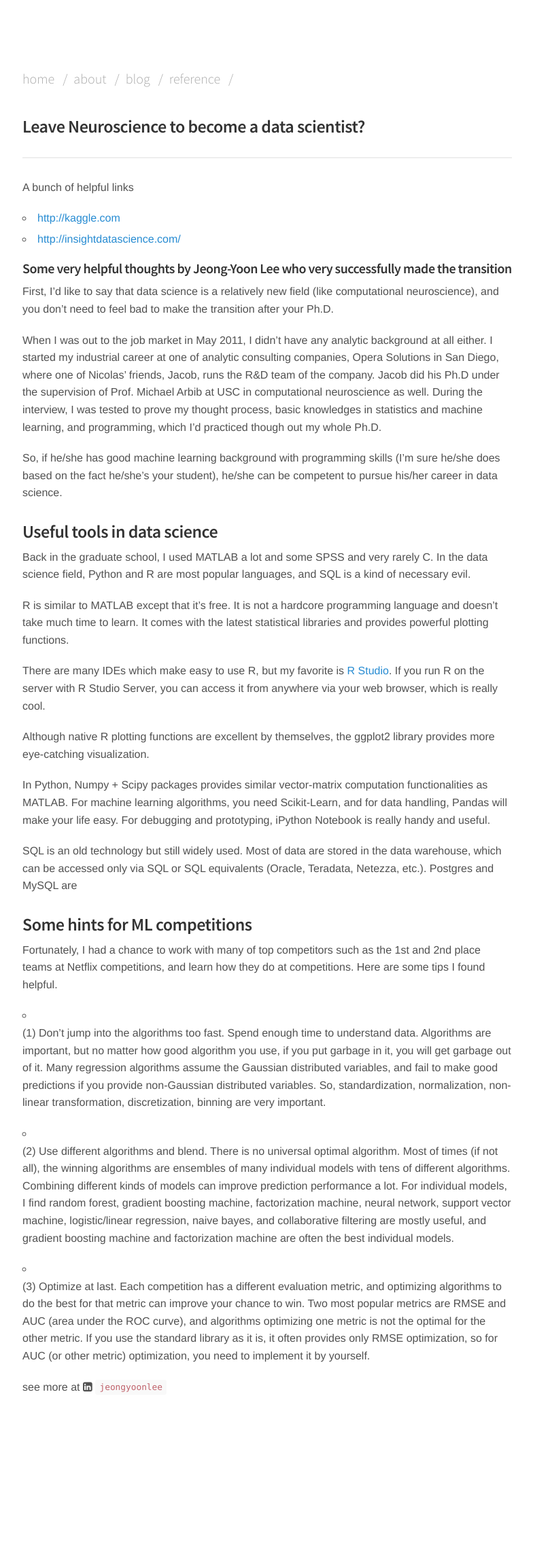
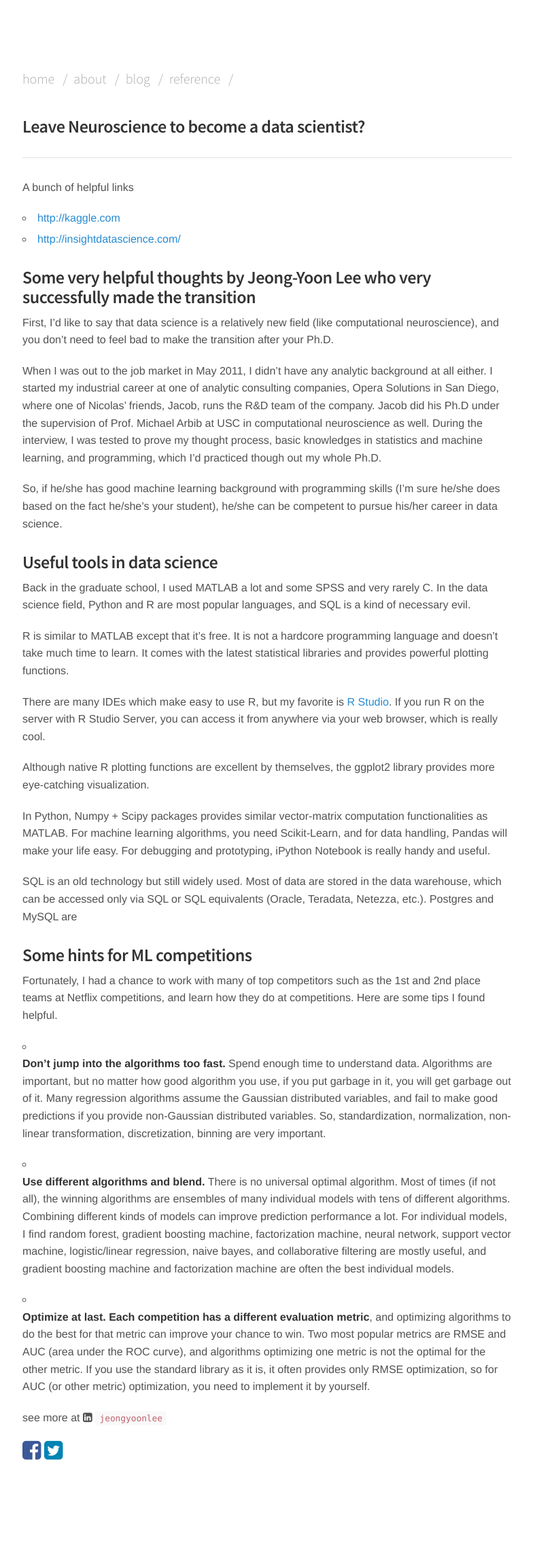
Before and after one commit to KordingLab/KordingLab.github.io, a Jekyll site: the page built from _posts/2016-01-05-leave-neuroscience.md, in a window 1280 px wide. Shown: the whole page at 68% size, without its empty margins (247-1031 px from the left). Built offline with Jekyll 4.4.1, drawn with Linux system fonts in a browser that asks for light colours; nearby versions of some CDN libraries; comment, search, counter and statistics services are not loaded; before the commit the page ends 2173 px from its top, so only the background shows below that.

Commit message:
Add social share button

```diff
--- /dev/null
+++ b/_includes/social-share.html
@@ -0,0 +1,4 @@
+<ul class="share-buttons">
+  <a style="color:#3b5998;" href="https://www.facebook.com/sharer/sharer.php?u={{ site.url }}{{ page.url }}" title="Share on Facebook" target="_blank"><i class="fa fa-facebook-square fa-2x"></i></a>
+  <a style="color:#0084b4;" href="https://twitter.com/intent/tweet?text={{ site.url }}{{ page.url }}" title="Share on Twitter" target="_blank"><i class="fa fa-twitter-square fa-2x"></i></a>
+</ul>
--- a/_layouts/post.html
+++ b/_layouts/post.html
@@ -11,7 +11,7 @@
 <div class="content post">
   <strong><h3>{{ page.title }}</strong><br></h3>
   <hr>
-  <!-- <p>{{ page.date | date_to_string }}</p> -->
   {{ content }}
+  {% include social-share.html %}
   <div id="disqus_thread"></div>
 </div>
--- a/_posts/2016-01-05-leave-neuroscience.md
+++ b/_posts/2016-01-05-leave-neuroscience.md
@@ -8,7 +8,7 @@
 - [http://kaggle.com](http://kaggle.com)
 - [http://insightdatascience.com/](http://insightdatascience.com/)
 
-#### **Some very helpful thoughts by Jeong-Yoon Lee who very successfully made the transition**
+### **Some very helpful thoughts by Jeong-Yoon Lee who very successfully made the transition**
 
 First, I'd like to say that data science is a relatively new field (like computational neuroscience), and you don't need to feel bad to make the transition after your Ph.D.
 
@@ -35,11 +35,12 @@
 
 Fortunately, I had a chance to work with many of top competitors such as the 1st and 2nd place teams at Netflix competitions, and learn how they do at competitions. Here are some tips I found helpful.
 
-- (1) Don't jump into the algorithms too fast. Spend enough time to understand data. Algorithms are important, but no matter how good algorithm you use, if you put garbage in it, you will get garbage out of it. Many regression algorithms assume the Gaussian distributed variables, and fail to make good predictions if you provide non-Gaussian distributed variables. So, standardization, normalization, non-linear transformation, discretization, binning are very important.
+- **Don't jump into the algorithms too fast.** Spend enough time to understand data. Algorithms are important, but no matter how good algorithm you use, if you put garbage in it, you will get garbage out of it. Many regression algorithms assume the Gaussian distributed variables, and fail to make good predictions if you provide non-Gaussian distributed variables. So, standardization, normalization, non-linear transformation, discretization, binning are very important.
 
-- (2) Use different algorithms and blend. There is no universal optimal algorithm. Most of times (if not all), the winning algorithms are ensembles of many individual models with tens of different algorithms. Combining different kinds of models can improve prediction performance a lot. For individual models, I find random forest, gradient boosting machine, factorization machine, neural network, support vector machine, logistic/linear regression, naive bayes, and collaborative filtering are mostly useful, and gradient boosting machine and factorization machine are often the best individual models.
+- **Use different algorithms and blend.** There is no universal optimal algorithm. Most of times (if not all), the winning algorithms are ensembles of many individual models with tens of different algorithms. Combining different kinds of models can improve prediction performance a lot. For individual models, I find random forest, gradient boosting machine, factorization machine, neural network, support vector machine, logistic/linear regression, naive bayes, and collaborative filtering are mostly useful, and gradient boosting machine and factorization machine are often the best individual models.
 
-- (3) Optimize at last. Each competition has a different evaluation metric, and optimizing algorithms to do the best for that metric can improve your chance to win. Two most popular metrics are RMSE and AUC (area under the ROC curve), and algorithms optimizing one metric is not the optimal for the other metric. If you use the standard library as it is, it often provides only RMSE optimization, so for AUC (or other metric) optimization, you need to implement it by yourself.
+- **Optimize at last. Each competition has a different evaluation metric**, and optimizing algorithms to do the best for that metric can improve your chance to win. Two most popular metrics are RMSE and AUC (area under the ROC curve), and algorithms optimizing one metric is not the optimal for the other metric. If you use the standard library as it is, it often provides only RMSE optimization, so for AUC (or other metric) optimization, you need to implement it by yourself.
 
 
-see more at <i class="fa fa-linkedin-square"></i> [`jeongyoonlee`](www.linkedin.com/in/jeongyoonlee)
+see more at <i class="fa fa-linkedin-square"></i>
+[`jeongyoonlee`](https://www.linkedin.com/in/jeongyoonlee)
--- a/style.scss
+++ b/style.scss
@@ -107,6 +107,11 @@
     margin-top: .25rem;
     margin-bottom: .5rem;
   }
+}
+
+ul.share-buttons{
+  list-style: none;
+  padding: 0;
 }
 
 ol {
```
